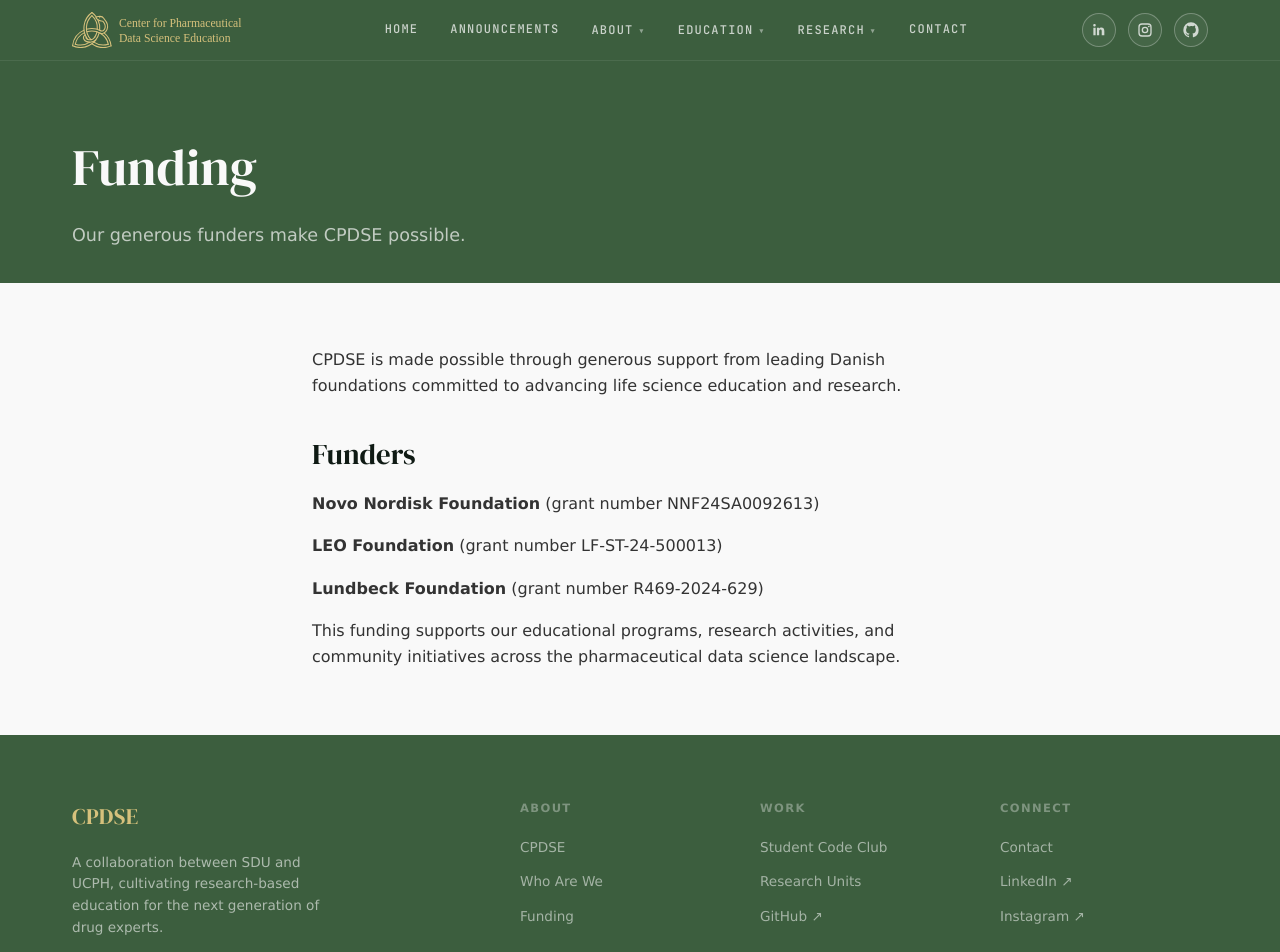
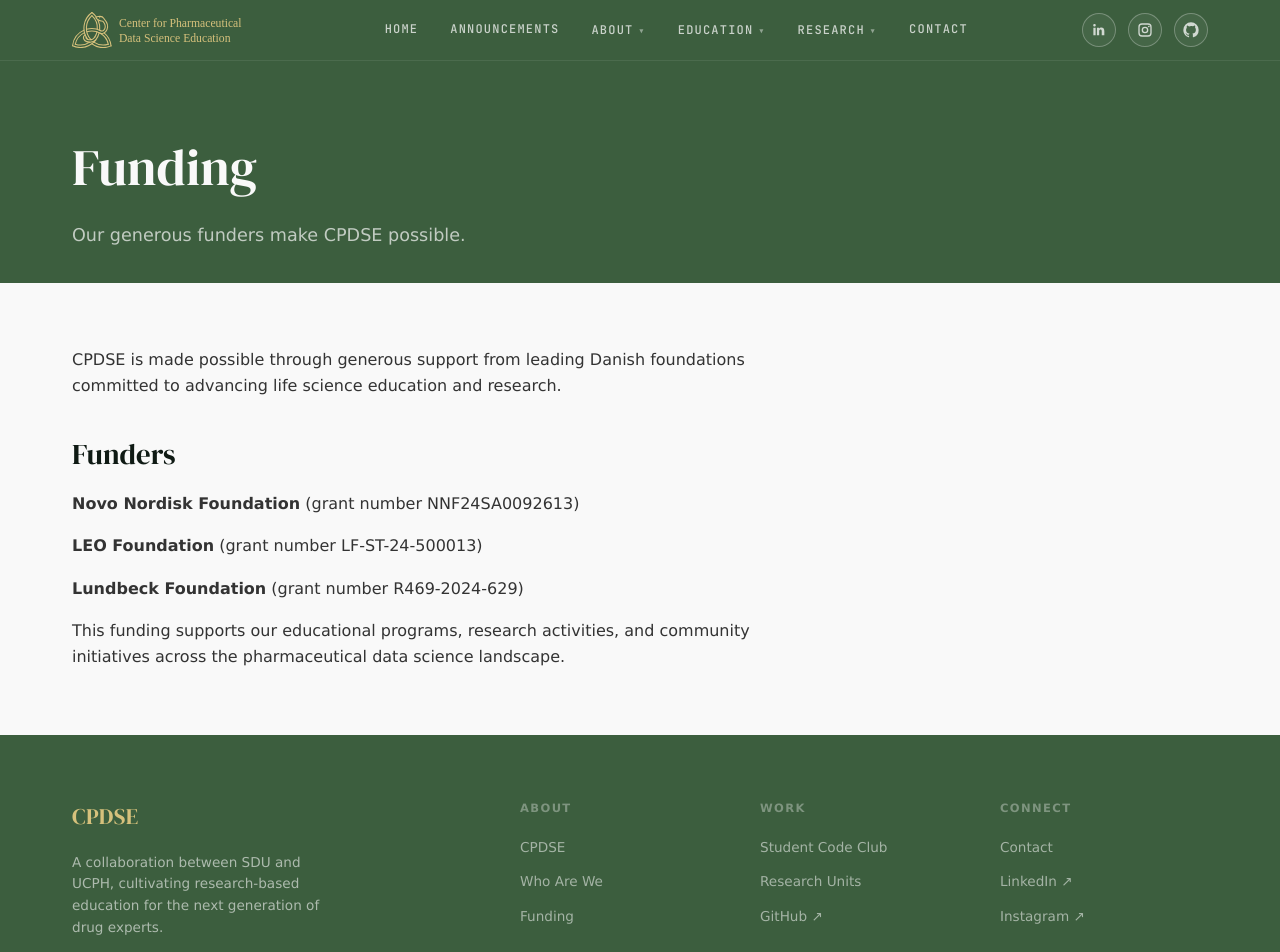
Before and after one commit to CPDSE/PagesCMS, a Jekyll site: the page built from funding.md, in a window 1280 px wide and 1381 px high. Shown: the top 952 px of the window. Built offline with Jekyll 4.4.1, drawn with Linux system fonts in a browser that asks for light colours.

Commit message:
Update main.css

```diff
--- a/assets/css/main.css
+++ b/assets/css/main.css
@@ -1678,9 +1678,12 @@
   max-width: 55ch;
 }
 .page-body {
-  max-width: 720px;
+  max-width: var(--max-w);
   margin: var(--space-lg) auto;
   padding: 0 var(--space-md);
+}
+.page-body > * {
+  max-width: 720px;
 }
 .page-body h2 {
   font-family: var(--font-display);
```
